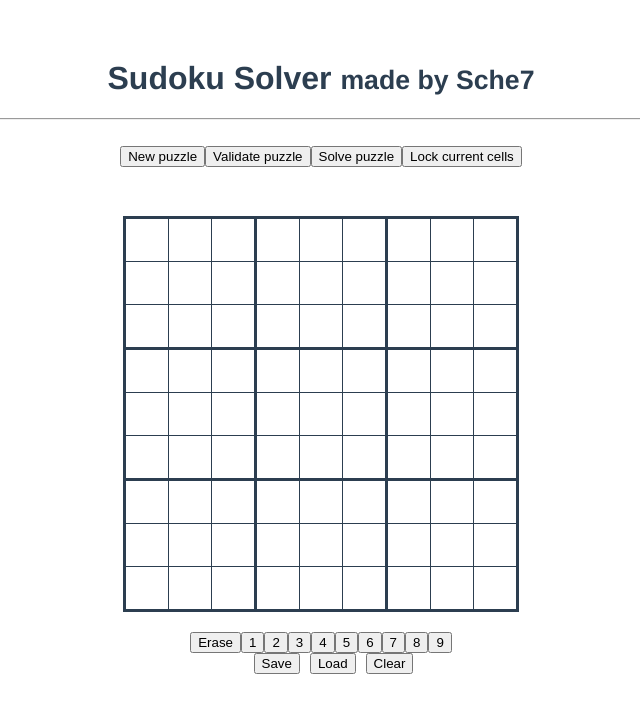
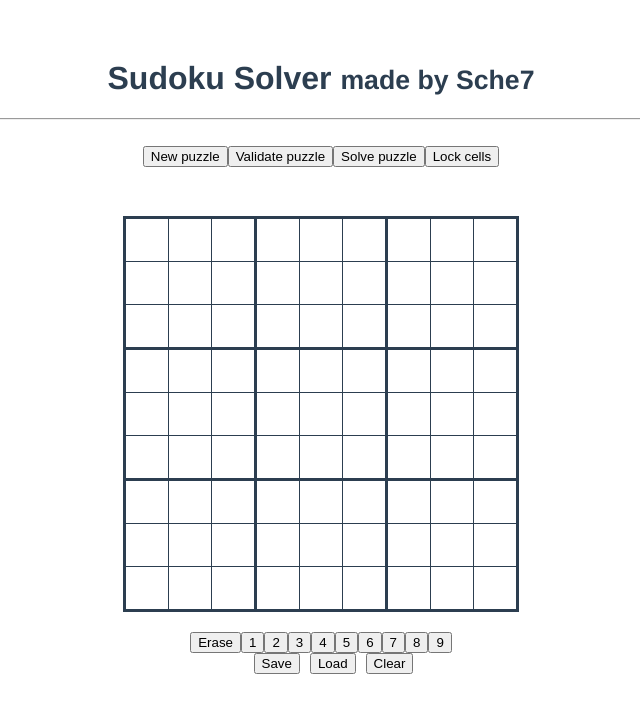
Before and after one commit to Sche7/SudokuSolver, a Vue app in the folder app/: page / in a window 1280 px wide. Shown: the top 712 px of the page, without its empty margins (319-959 px from the left). Built offline with nearby package versions, Linux system fonts and the light colour scheme.

Commit message:
lock unlock

```diff
--- a/app/src/components/SudokuBoard.vue
+++ b/app/src/components/SudokuBoard.vue
@@ -4,7 +4,8 @@
             <button @click="randomizeBoard" class="btn btn-light">New puzzle</button>
             <button @click="validateBoard" class="btn btn-light">Validate puzzle</button>
             <button @click="solveBoard" class="btn btn-light">Solve puzzle</button>
-            <button @click="lockCells" class="btn btn-light">Lock current cells</button>
+            <button @click="lockCells" class="btn btn-light" v-if="locked.length==0">Lock cells</button>
+            <button @click="lockCells" class="btn btn-light" v-else>Unlock cells</button>
       </nav>
 
       <div>
```
